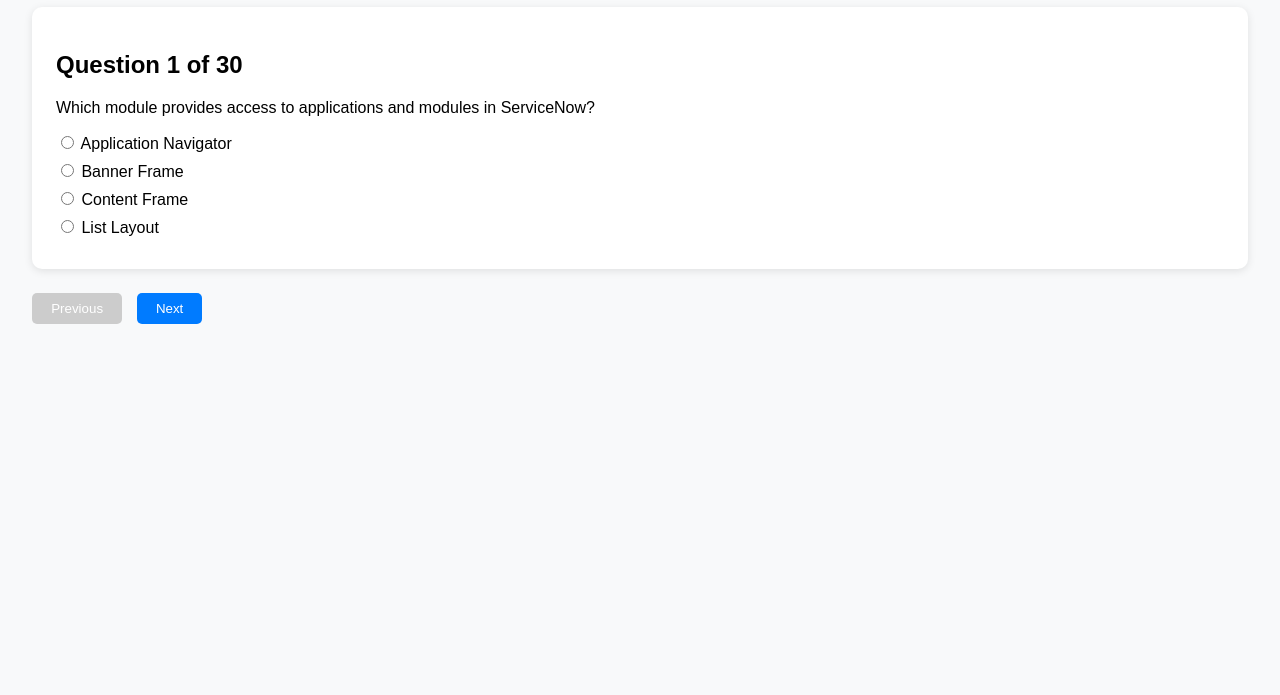
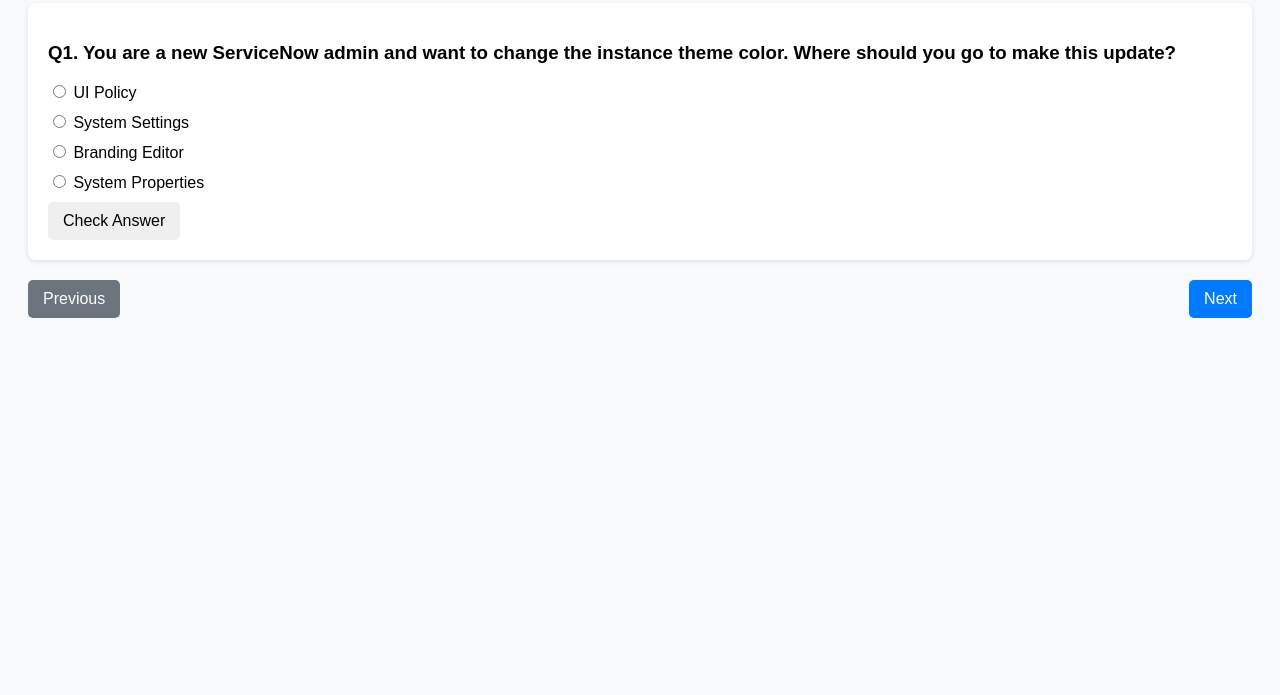
Before and after one commit to SivaSankarChandu/servicenow-csa-30day-masterplan, a plain HTML site: page quizzes/day01-quiz.html in a window 1280 px wide. Shown: the part 105-800 px from the top of the page. Drawn offline with Linux system fonts and the light colour scheme.

Commit message:
Update day01-quiz.html

```diff
--- a/quizzes/day01-quiz.html
+++ b/quizzes/day01-quiz.html
@@ -1,212 +1,256 @@
 <!DOCTYPE html>
 <html lang="en">
 <head>
-  <meta charset="UTF-8" />
-  <meta name="viewport" content="width=device-width, initial-scale=1.0"/>
-  <title>Day 01 Quiz: Platform Overview & Navigation</title>
+  <meta charset="UTF-8">
+  <meta name="viewport" content="width=device-width, initial-scale=1.0">
+  <title>Day 01 - Platform Overview & Navigation Quiz</title>
   <style>
     body {
       font-family: Arial, sans-serif;
-      background: #f8f9fa;
-      margin: 0;
-      padding: 2rem;
+      padding: 20px;
+      background-color: #f8f9fa;
     }
-    h1 {
-      color: #222;
+    .question {
+      display: none;
+      background-color: #ffffff;
+      border-radius: 8px;
+      box-shadow: 0 2px 4px rgba(0, 0, 0, 0.1);
+      padding: 20px;
+      margin-bottom: 20px;
     }
-    .question-card {
-      background: white;
-      border-radius: 10px;
-      box-shadow: 0 2px 8px rgba(0, 0, 0, 0.1);
-      padding: 1.5rem;
-      margin-top: 1rem;
+    .question.active {
+      display: block;
     }
     .options label {
       display: block;
-      margin: 0.5rem 0;
+      margin-bottom: 10px;
+      cursor: pointer;
     }
     .navigation {
-      margin-top: 1.5rem;
+      margin-top: 20px;
+      display: flex;
+      justify-content: space-between;
     }
     button {
-      padding: 0.5rem 1.2rem;
-      margin-right: 10px;
+      padding: 10px 15px;
+      font-size: 16px;
+      cursor: pointer;
       border: none;
       border-radius: 5px;
-      background: #007bff;
+    }
+    .prev-btn {
+      background-color: #6c757d;
       color: white;
-      cursor: pointer;
     }
-    button:disabled {
-      background: #ccc;
-      cursor: not-allowed;
+    .next-btn {
+      background-color: #007bff;
+      color: white;
+    }
+    .answer {
+      margin-top: 10px;
+      display: none;
+      color: green;
     }
   </style>
 </head>
 <body>
+
 <h1>Day 01 Quiz: Platform Overview & Navigation</h1>
-  <div class="question-card" id="questionCard"></div>
+
+<div id="quiz-container"></div>
+
 <div class="navigation">
-    <button onclick="prevQuestion()" id="prevBtn">Previous</button>
-    <button onclick="nextQuestion()" id="nextBtn">Next</button>
+  <button class="prev-btn" onclick="prevQuestion()">Previous</button>
+  <button class="next-btn" onclick="nextQuestion()">Next</button>
 </div>
 
 <script>
   const questions = [
     {
-        question: "Which module provides access to applications and modules in ServiceNow?",
-        options: ["Application Navigator", "Banner Frame", "Content Frame", "List Layout"],
+      q: "You are a new ServiceNow admin and want to change the instance theme color. Where should you go to make this update?",
+      options: ["UI Policy", "System Settings", "Branding Editor", "System Properties"],
+      answer: 2
     },
     {
-        question: "What is the purpose of the filter navigator?",
-        options: ["To find applications and modules quickly", "To filter records in a list", "To customize a form", "To create new tables"],
+      q: "Your end-users are confused navigating to different applications. Which platform feature helps them access common apps quickly?",
+      options: ["Service Portal", "Favorites", "Visual Task Board", "Notifications"],
+      answer: 1
     },
     {
-        question: "Which component displays the logo, user info, and global search?",
-        options: ["Application Navigator", "Content Frame", "Banner Frame", "List Header"],
-      },
-      // 🔁 Add questions 4 to 30 here (see below)
-      {
-        question: "Which UI component shows the list of records from a table?",
-        options: ["Form", "List", "Dictionary", "Module"],
+      q: "Which of the following best describes the 'Next Experience UI'?",
+      options: ["It's a legacy interface for mobile.", "It's the classic UI used in earlier versions.", "It unifies navigation across experiences.", "It is used only by developers."],
+      answer: 2
     },
     {
-        question: "What does clicking the star icon beside a module do?",
-        options: ["Marks it as favorite", "Deletes the module", "Sends feedback", "Creates a report"],
+      q: "An admin wants to explore all modules available to a specific role. Which menu should they use?",
+      options: ["Application Menu", "Filter Navigator", "Role Editor", "Instance Explorer"],
+      answer: 1
     },
     {
-        question: "What is the Global Search used for?",
-        options: ["Searching in current form", "Finding update sets", "Searching across ServiceNow instance", "Locating roles only"],
+      q: "Which UI element allows users to execute actions such as Create, Save, Delete?",
+      options: ["Banner Frame", "Application Navigator", "Form Buttons", "List Controls"],
+      answer: 2
     },
     {
-        question: "What happens when you collapse the Application Navigator?",
-        options: ["You see the list view", "You gain more space in content frame", "It logs you out", "It switches theme"],
+      q: "Where can users adjust their language, time zone, or theme?",
+      options: ["System Settings (gear icon)", "User Profile", "Application Navigator", "Branding Module"],
+      answer: 0
     },
     {
-        question: "What is the role of the Content Frame?",
-        options: ["Displays applications", "Displays modules", "Displays records or UI", "Displays system logs"],
+      q: "You need to access a different ServiceNow instance. Where can you find its URL?",
+      options: ["Branding settings", "System Logs", "Developer Site Dashboard", "Update Sets"],
+      answer: 2
     },
     {
-        question: "Where is the User Menu located?",
-        options: ["Top left", "Bottom left", "Top right", "Bottom right"],
+      q: "Which section of the UI provides breadcrumbs to help you navigate back?",
+      options: ["Banner Frame", "Content Frame", "Header Menu", "List Controls"],
+      answer: 0
     },
     {
-        question: "Which option allows you to personalize your theme and layout?",
-        options: ["System Properties", "Preferences", "Update Set", "Workflow Editor"],
+      q: "You notice the search bar at the top of the left nav panel. What is it called?",
+      options: ["Filter Navigator", "Global Search", "Application Search", "Quick Search"],
+      answer: 0
     },
     {
-        question: "Which of the following lets you impersonate another user?",
-        options: ["System Logs", "Global Search", "User Menu", "List Actions"],
+      q: "Which part of the interface shows the main content like forms or lists?",
+      options: ["Content Frame", "Navigation Pane", "Header Bar", "Workspace Panel"],
+      answer: 0
     },
     {
-        question: "Which layout is used to view a single record?",
-        options: ["List", "Module", "Form", "Dashboard"],
+      q: "A user clicks the star icon next to an application. What does this do?",
+      options: ["Deletes the app from view", "Marks it as a favorite", "Hides the application", "Opens the app in a new tab"],
+      answer: 1
     },
     {
-        question: "Which option provides UI access to create incidents?",
-        options: ["Incident Module", "Global Search", "System Logs", "Knowledge Base"],
+      q: "How can you tell which version of ServiceNow your instance is running?",
+      options: ["System Logs", "Banner Frame", "System Diagnostics > Stats", "Platform Analytics"],
+      answer: 2
     },
     {
-        question: "What is the function of the gear icon in the top-right?",
-        options: ["Open preferences", "Switch update sets", "Change UI policy", "Log out"],
+      q: "A new admin is confused between ‘Application Navigator’ and ‘Filter Navigator.’ What’s the best explanation?",
+      options: ["They are the same", "Application Navigator lists all modules; Filter Navigator searches them", "Filter Navigator only works in Next UI", "Application Navigator is for developers only"],
+      answer: 1
     },
     {
-        question: "What is a module in ServiceNow?",
-        options: ["A page or function within an application", "A CSS theme", "A scripting engine", "A user group"],
+      q: "You’ve switched from one tab to another in the platform. What ServiceNow feature supports tabbed views?",
+      options: ["Multi-Session Tabs (Next UI)", "Classic UI Lists", "Visual Tabs Engine", "GlideRecord Console"],
+      answer: 0
     },
     {
-        question: "What is the default homepage in ServiceNow called?",
-        options: ["Now Dashboard", "UI View", "Service Portal", "Landing Page"],
+      q: "What’s the difference between a developer instance and a production instance?",
+      options: ["None; they’re the same", "Dev is used for changes; Prod is live with users", "Prod is less secure than Dev", "Dev cannot use the Next Experience"],
+      answer: 1
     },
     {
-        question: "Which feature allows users to favorite frequently used items?",
-        options: ["Pinned Views", "Starred Items", "Shortcut Panel", "Service Links"],
+      q: "Which feature allows end users to have a simplified interface for accessing services?",
+      options: ["Virtual Agent", "Agent Workspace", "Service Portal", "Studio"],
+      answer: 2
     },
     {
-        question: "What happens when you type in the filter navigator?",
-        options: ["It updates global search", "It filters navigation modules in real time", "It adds new records", "It restarts the instance"],
+      q: "An admin wants to personalize their homepage layout. Where should they go?",
+      options: ["System Properties", "Form Designer", "Homepage Layout Editor", "System Settings"],
+      answer: 3
     },
     {
-        question: "Which tab would a system admin use to view incident module?",
-        options: ["Platform", "Incident Application", "Application Navigator", "User Menu"],
+      q: "Which of the following does NOT belong in the Platform Overview domain?",
+      options: ["UI Navigation", "Instance Types", "Application Configuration", "Banner Frame"],
+      answer: 2
     },
     {
-        question: "Where can you find the Logout option?",
-        options: ["Under User Menu", "In Application Navigator", "In the List Header", "In Content Frame"],
+      q: "You need to quickly return to a recently used module. Which feature helps with this?",
+      options: ["Favorites", "Recent Items", "Search History", "Breadcrumbs"],
+      answer: 1
     },
     {
-        question: "Which ServiceNow version UI is also called Polaris UI?",
-        options: ["UI15", "UI16", "Next Experience", "Classic UI"],
+      q: "The main logo and theme color of the instance were changed. What was most likely used?",
+      options: ["UI Policy", "Branding Editor", "Theme Script", "UI Formatter"],
+      answer: 1
     },
     {
-        question: "What does the magnifying glass icon denote in input fields?",
-        options: ["Search", "Reference lookup", "Attachment", "Filter"],
+      q: "Where is the gear icon (System Settings) located?",
+      options: ["Bottom left corner", "Top right corner of the instance", "Inside each form", "Under Application Navigator"],
+      answer: 1
     },
     {
-        question: "What is the maximum number of favorites a user can save?",
-        options: ["5", "10", "Unlimited", "Depends on instance settings"],
+      q: "Which tool allows you to preview how branding will look before applying it?",
+      options: ["UI Policy", "Branding Simulator", "Theme Previewer", "Branding Editor"],
+      answer: 3
     },
     {
-        question: "How can a user access their profile preferences?",
-        options: ["Through Application Navigator", "By clicking their avatar", "Using Filter Navigator", "Only via Admin"],
+      q: "Where can you change your landing page view in ServiceNow?",
+      options: ["Studio", "System Settings > Homepage", "Update Sets", "Workflow Editor"],
+      answer: 1
     },
     {
-        question: "Which UI element helps organize applications in a collapsible list?",
-        options: ["List", "Navigator", "Accordion", "Frame"],
+      q: "You are using the classic UI, but your company wants you to migrate to a modern UI. What’s the first step?",
+      options: ["Install a plugin", "Enable Next Experience in System Properties", "Switch user role", "Import a theme"],
+      answer: 1
     },
     {
-        question: "What does the Application Navigator show?",
-        options: ["All users", "Active records", "Available apps & modules", "Workflows"],
+      q: "You want to monitor the memory usage of your instance. Which utility is best?",
+      options: ["System Logs", "Application Navigator", "Stats.do", "Background Scripts"],
+      answer: 2
     },
     {
-        question: "What is the keyboard shortcut to open Global Search?",
-        options: ["Ctrl+F", "Shift+S", "Alt+G", "Command+G"],
+      q: "What’s one purpose of the banner frame?",
+      options: ["List filtering", "Global search", "Changing view", "Displaying navigation modules"],
+      answer: 1
     },
     {
-        question: "Which menu provides the option 'Impersonate User'?",
-        options: ["Application Menu", "System Logs", "User Menu", "List Menu"],
+      q: "Which of these is NOT a default UI component?",
+      options: ["Application Navigator", "Form Header", "Data Dictionary", "Banner Frame"],
+      answer: 2
     },
     {
-        question: "What is the function of the Content Frame?",
-        options: ["To list users", "To display main content", "To manage roles", "To show update sets"],
+      q: "Which of the following best describes a module?",
+      options: ["A complete application", "A single record in a table", "A navigational link to a feature or function", "A field in a form"],
+      answer: 2
     },
     {
-        question: "Which UI area contains the favorite items and history?",
-        options: ["Content Frame", "Banner Frame", "Navigator", "Favorites Pane"],
+      q: "You want to test how different users view the interface. What should you do?",
+      options: ["Change the UI policy", "Switch roles or impersonate", "Use Preview Mode", "Install a demo plugin"],
+      answer: 1
+    },
+    {
+      q: "Which of these actions is most aligned with platform navigation customization?",
+      options: ["Creating Business Rules", "Modifying ACLs", "Setting favorites and themes", "Creating roles"],
+      answer: 2
     }
   ];
 
   let currentQuestion = 0;
+  const container = document.getElementById("quiz-container");
 
-    function renderQuestion() {
-      const q = questions[currentQuestion];
-      const questionDiv = document.getElementById("questionCard");
-      questionDiv.innerHTML = `
-        <h2>Question ${currentQuestion + 1} of ${questions.length}</h2>
-        <p>${q.question}</p>
+  function loadQuestion(index) {
+    container.innerHTML = "";
+    const q = questions[index];
+    const div = document.createElement("div");
+    div.className = "question active";
+    div.innerHTML = `<h3>Q${index + 1}. ${q.q}</h3>
       <div class="options">
-          ${q.options.map(opt => `<label><input type="radio" name="q${currentQuestion}" /> ${opt}</label>`).join('')}
+        ${q.options.map((opt, i) => `<label><input type='radio' name='q${index}' value='${i}'> ${opt}</label>`).join("")}
       </div>
-      `;
-      document.getElementById("prevBtn").disabled = currentQuestion === 0;
-      document.getElementById("nextBtn").disabled = currentQuestion === questions.length - 1;
+      <div class="answer" id='answer${index}'>✅ Correct Answer: ${q.options[q.answer]}</div>
+      <button onclick='document.getElementById("answer${index}").style.display="block"'>Check Answer</button>`;
+    container.appendChild(div);
   }
 
   function nextQuestion() {
     if (currentQuestion < questions.length - 1) {
       currentQuestion++;
-        renderQuestion();
+      loadQuestion(currentQuestion);
     }
   }
 
   function prevQuestion() {
     if (currentQuestion > 0) {
       currentQuestion--;
-        renderQuestion();
+      loadQuestion(currentQuestion);
     }
   }
 
-    window.onload = renderQuestion;
+  loadQuestion(currentQuestion);
 </script>
+
 </body>
 </html>
```
Lines whose indentation alone changed are shown as unchanged.
